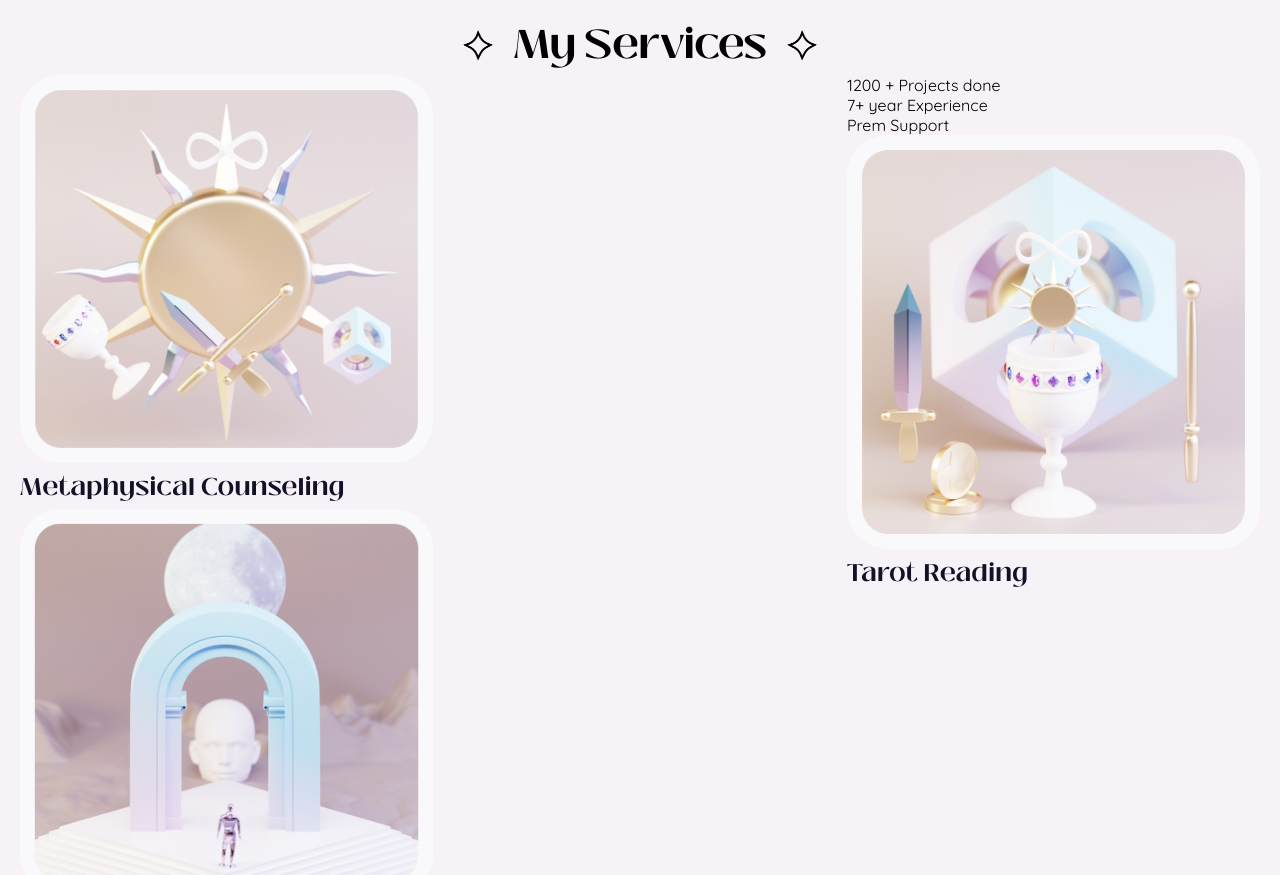
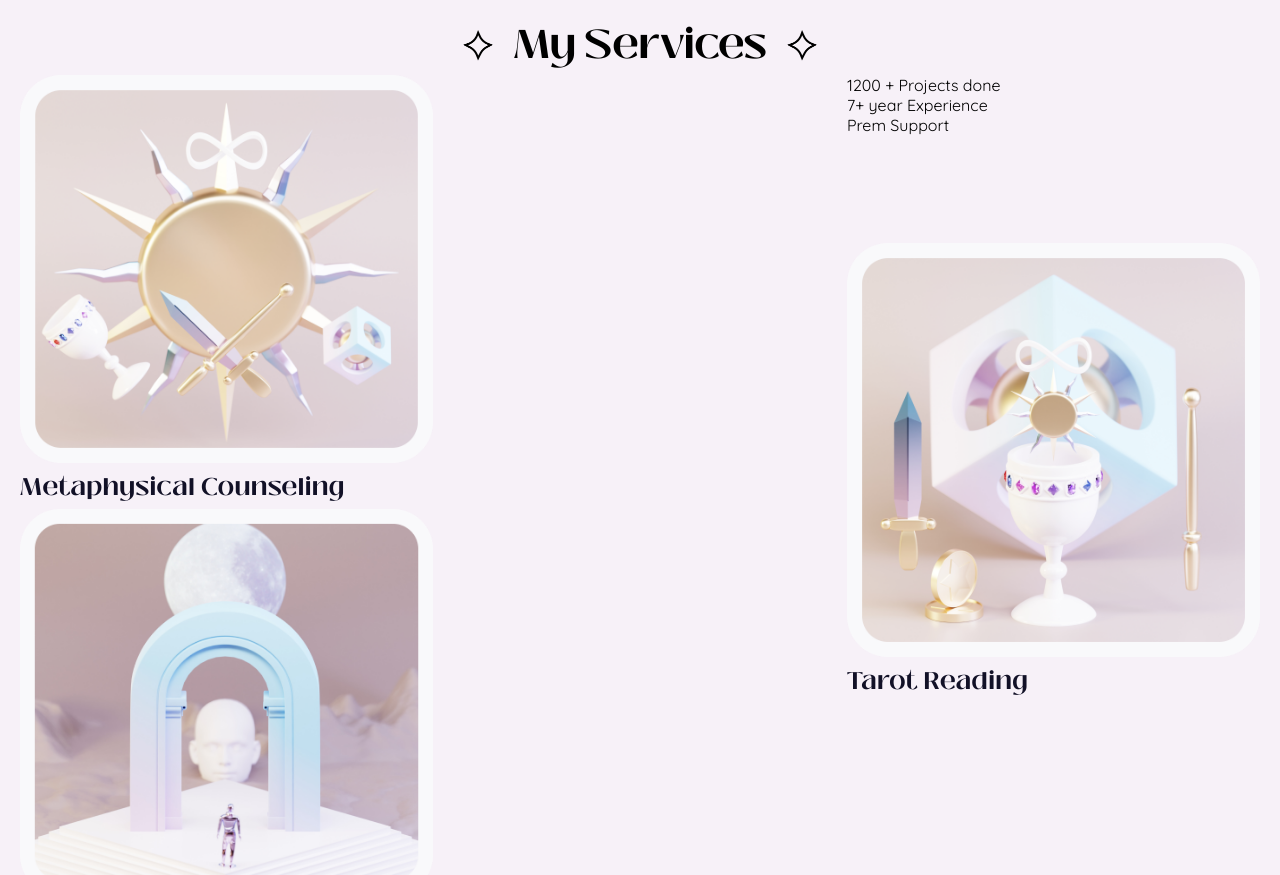
Before and after one commit to grimxreaper/tarot_site, a plain HTML site: page index.html in a window 1280 px wide. Shown: the part 1504-2379 px from the top of the page. Drawn offline with Linux system fonts and the light colour scheme; files whose address does not match are found by name; a web font is replaced by a local one.

Commit message:
add height to text box

```diff
--- a/index.html
+++ b/index.html
@@ -174,11 +174,14 @@
               <h2 class="service_title">Courses</h2>
             </div>
             <div class="col">
-              <ul>
-                <li>1200 + Projects done</li>
-                <li>7+ year Experience</li>
-                <li>Prem Support</li>
-              </ul>
+              <div class="text_box">
+                <ul>
+                  <li>1200 + Projects done</li>
+                  <li>7+ year Experience</li>
+                  <li>Prem Support</li>
+                </ul>
+              </div>
+
               <div class="image_container">
                 <img src="./assets/tarot_3D.png" alt="" />
               </div>
--- a/styles.scss
+++ b/styles.scss
@@ -575,6 +575,12 @@ h1 {
         }
         &:nth-child(2) {
 
+          .text_box {
+            width: 100%;
+            max-width: 400px;
+            height: 168px;
+          }
+
           ul {
             list-style: none;
 
```
Also changed, not shown: styles.css, 1 other file.
